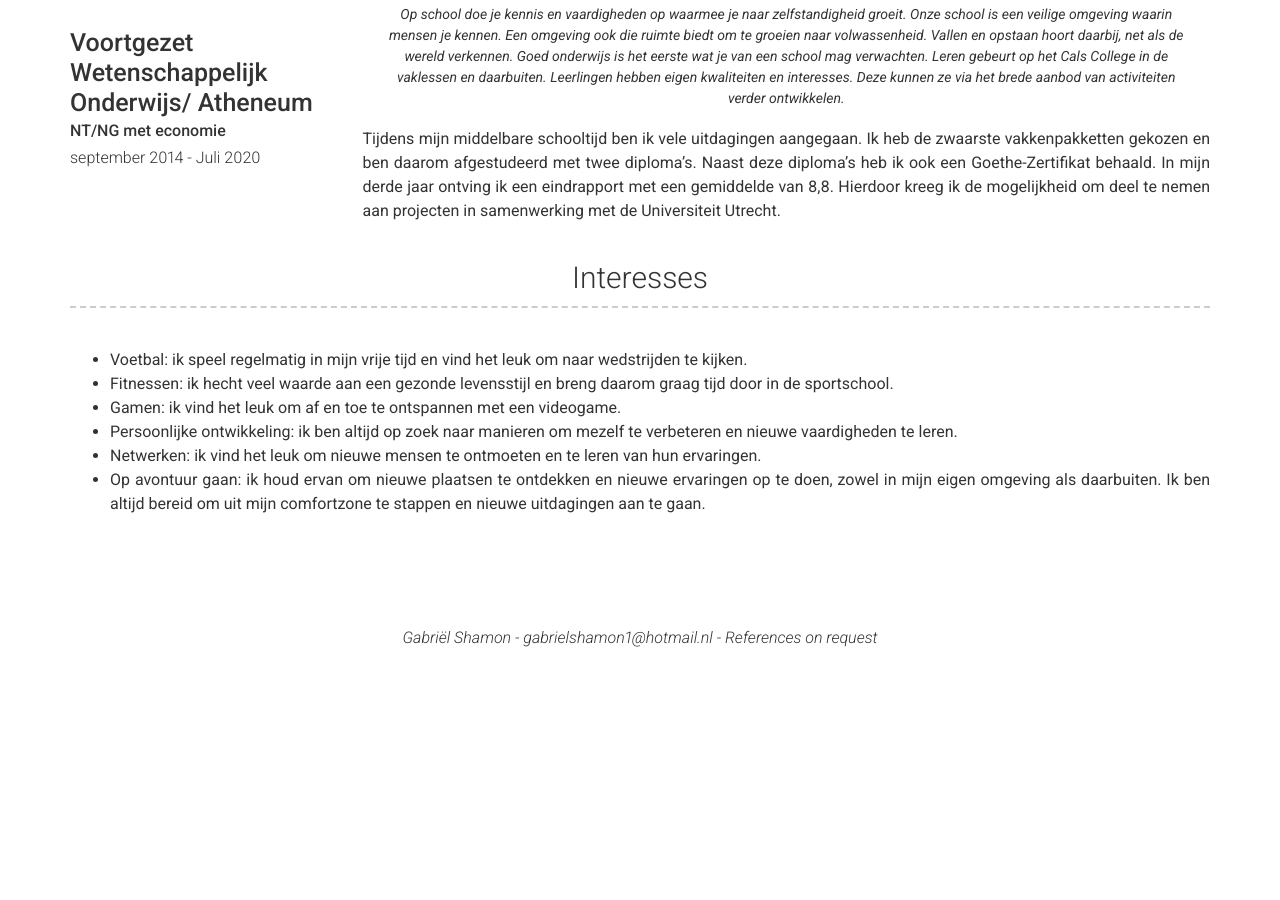
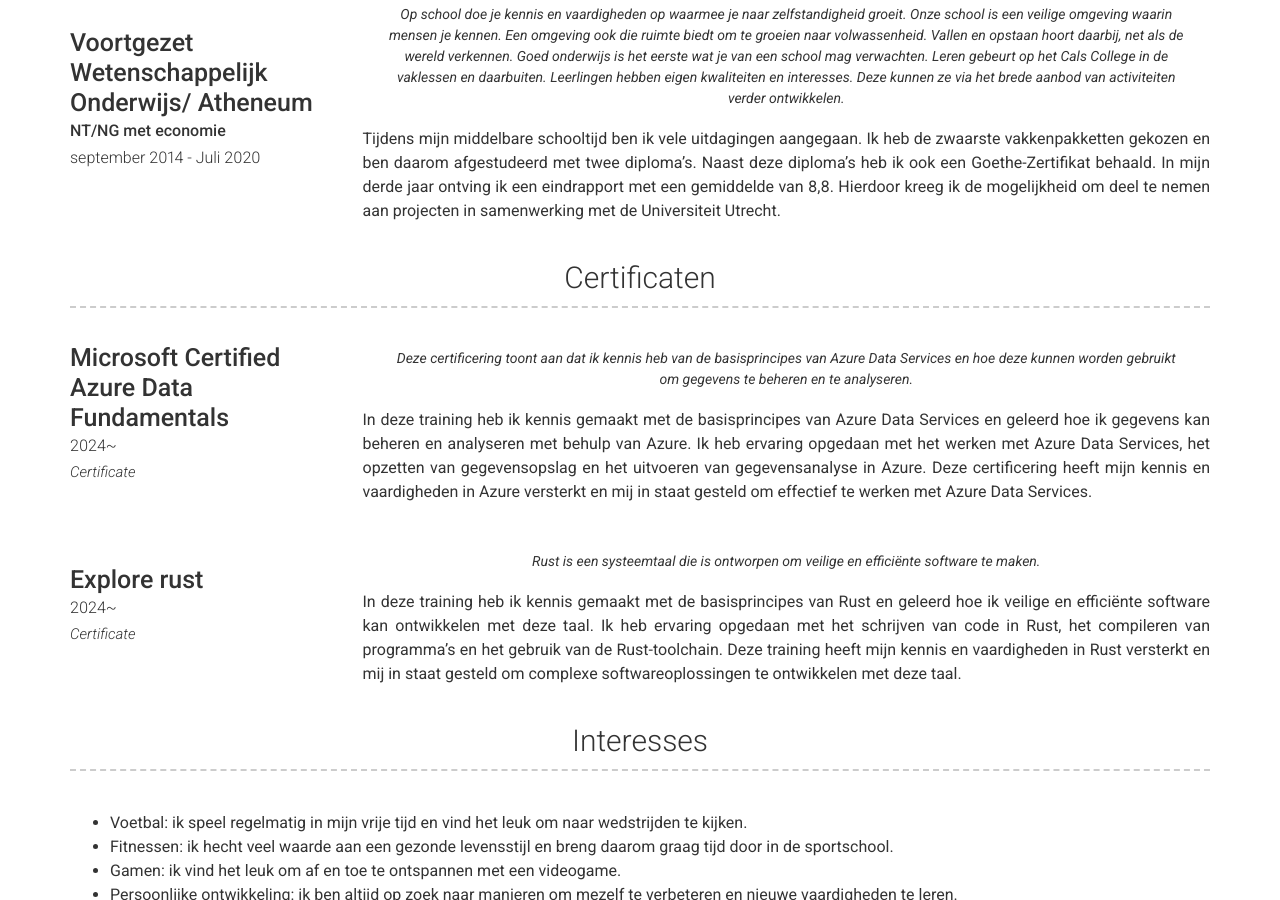
Before and after one commit to gp2001/gp2001.github.io, a Jekyll site: the page built from index.md, in a window 1280 px wide and 900 px high, scrolled down 4092 px. Built offline with Jekyll 4.4.1, drawn with Linux system fonts in a browser that asks for light colours; nearby versions of some CDN libraries; a script that is not in the unit is left out; before the commit the page ends 4750 px from its top, so only the background shows below that.

Commit message:
certificates

```diff
--- a/_config.yml
+++ b/_config.yml
@@ -239,6 +239,27 @@ content:
         description: | # this will include new lines to allow paragraphs
           Tijdens mijn middelbare schooltijd ben ik vele uitdagingen aangegaan. Ik heb de zwaarste vakkenpakketten gekozen en ben daarom afgestudeerd met twee diploma's. Naast deze diploma's heb ik ook een Goethe-Zertifikat behaald. In mijn derde jaar ontving ik een eindrapport met een gemiddelde van 8,8. Hierdoor kreeg ik de mogelijkheid om deel te nemen aan projecten in samenwerking met de Universiteit Utrecht.
 
+  - title: Certificaten
+    layout: list
+    content:
+      - layout: left
+        title: Microsoft Certified Azure Data Fundamentals
+        link: assets/Credentials - GabrielShamon-9265 _ Microsoft Learn.pdf
+        link_text: Certificate
+        caption: 2024~
+        quote: >
+          Deze certificering toont aan dat ik kennis heb van de basisprincipes van Azure Data Services en hoe deze kunnen worden gebruikt om gegevens te beheren en te analyseren.
+        description: | # this will include new lines to allow paragraphs
+          In deze training heb ik kennis gemaakt met de basisprincipes van Azure Data Services en geleerd hoe ik gegevens kan beheren en analyseren met behulp van Azure. Ik heb ervaring opgedaan met het werken met Azure Data Services, het opzetten van gegevensopslag en het uitvoeren van gegevensanalyse in Azure. Deze certificering heeft mijn kennis en vaardigheden in Azure versterkt en mij in staat gesteld om effectief te werken met Azure Data Services.
+      - layout: left
+        title: Explore rust
+        link: \assets\Certificate of Training - Gabriel Shamon.pdf
+        link_text: Certificate
+        caption: 2024~
+        quote: >
+          Rust is een systeemtaal die is ontworpen om veilige en efficiënte software te maken.
+        description: | # this will include new lines to allow paragraphs
+          In deze training heb ik kennis gemaakt met de basisprincipes van Rust en geleerd hoe ik veilige en efficiënte software kan ontwikkelen met deze taal. Ik heb ervaring opgedaan met het schrijven van code in Rust, het compileren van programma's en het gebruik van de Rust-toolchain. Deze training heeft mijn kennis en vaardigheden in Rust versterkt en mij in staat gesteld om complexe softwareoplossingen te ontwikkelen met deze taal.
 
   - title: Interesses
     layout: text
```
Also changed, not shown: 2 other files.
